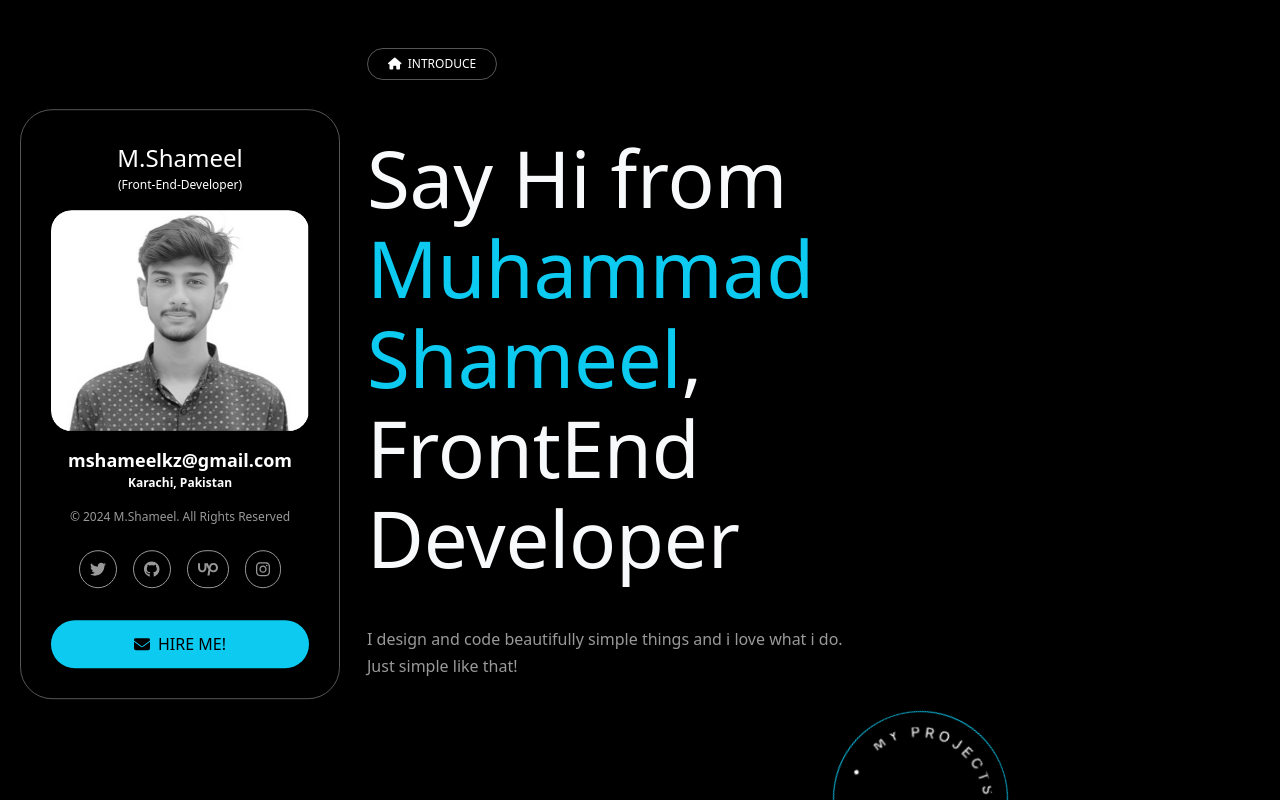
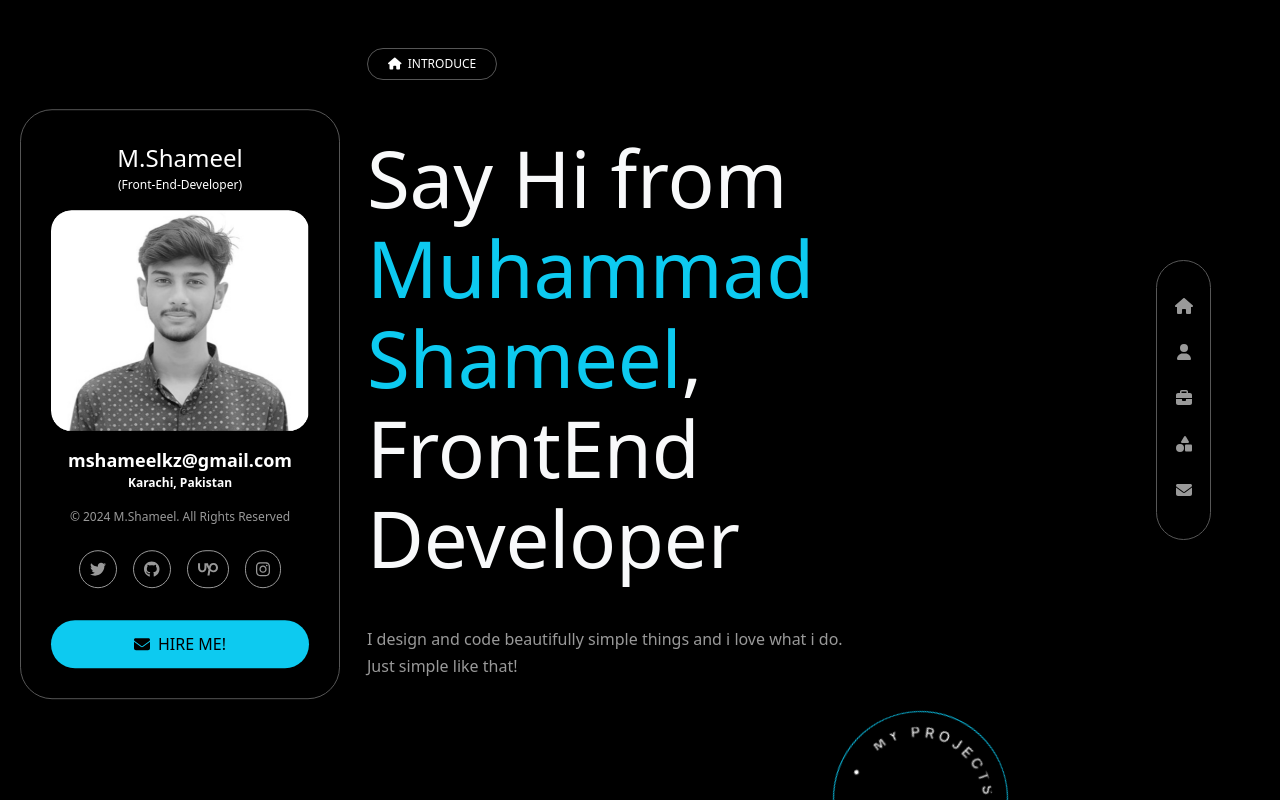
Before and after one commit to MuhammadShameel/My-Portfolio, a React (Create React App) app: page / in a window 1280 px wide. Shown: the top 800 px of the page. Built offline with nearby package versions, Linux system fonts and the light colour scheme.

Commit message:
add css for sidemenu

```diff
--- a/src/App.css
+++ b/src/App.css
@@ -58,6 +58,12 @@
   border: 1px solid #999999;
   color: #999999;
 }
+.social-icons-side-menu {
+  margin: 0.5rem;
+  padding: 5px 10px;
+  transition: color 0.3s, border-color 0.3s;
+  color: #999999;
+}
 
 .social-icons:hover {
   color: #0dcaf0;
@@ -104,22 +110,22 @@
   opacity: 1;
   transform: translate(0);
 }
+
 .side-menu {
-  position: fixed;
-  list-style: none;
-  display: flex;
+  background: #000;
+  border: 1px solid #575757;
+  border-radius: 30px;
   flex-direction: column;
-}
-.side-menu {
-  margin: 50px 10px;
-  display: flex;
-  flex-direction: column;
-  align-items: center;
-  list-style-type: none;
-  padding: 0;
-  border-radius: 32px;
-  border: 1px solid white;
-  padding: 10px 5px;
+  gap: 20px;
+  list-style: none !important;
+  padding: 24px 0;
+  position: fixed !important;
+  right: 69px;
+  text-align: center;
+  top: 50%;
+  transform: translateY(-50%);
+  width: 55px;
+  z-index: 20;
 }
 
 .icon {
```
